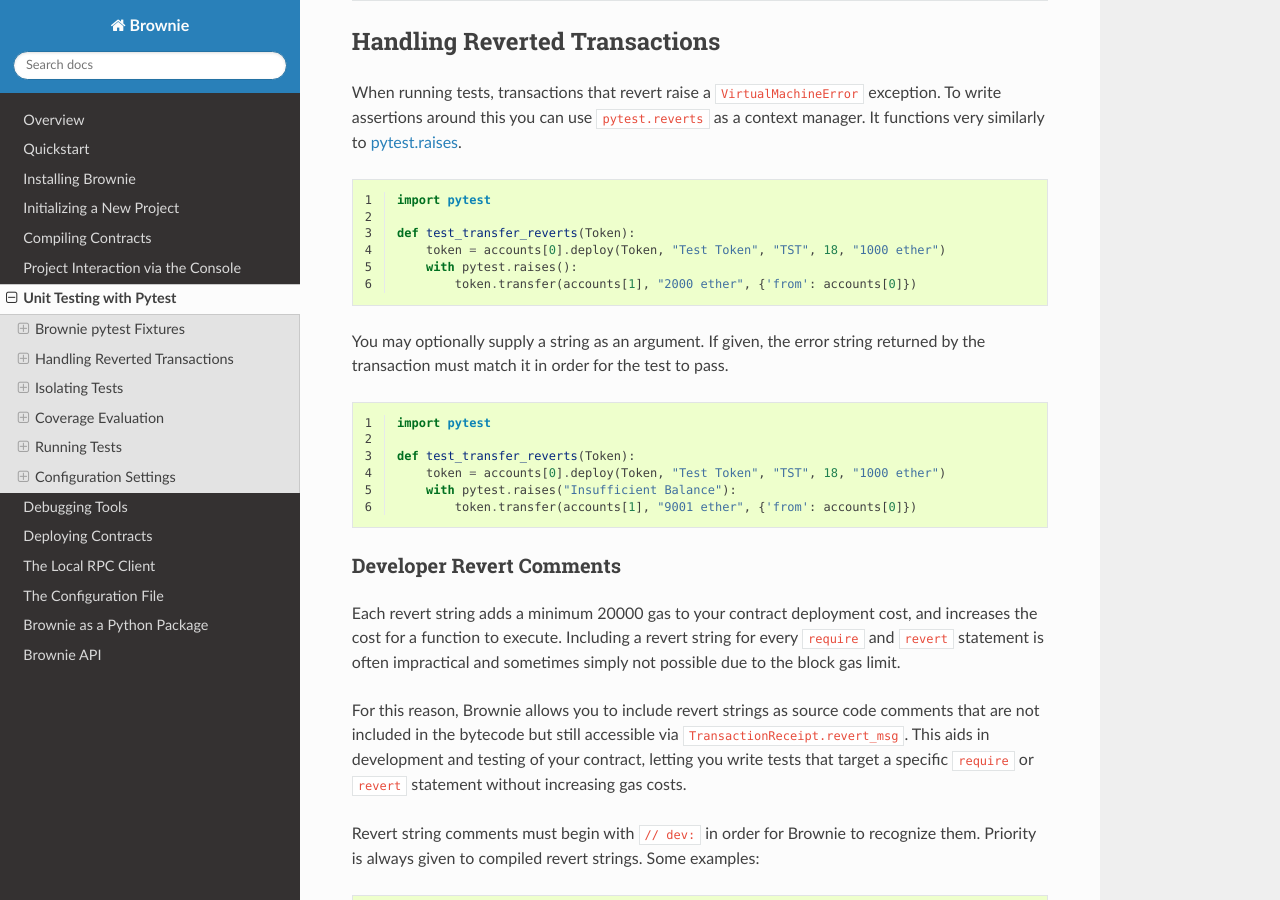
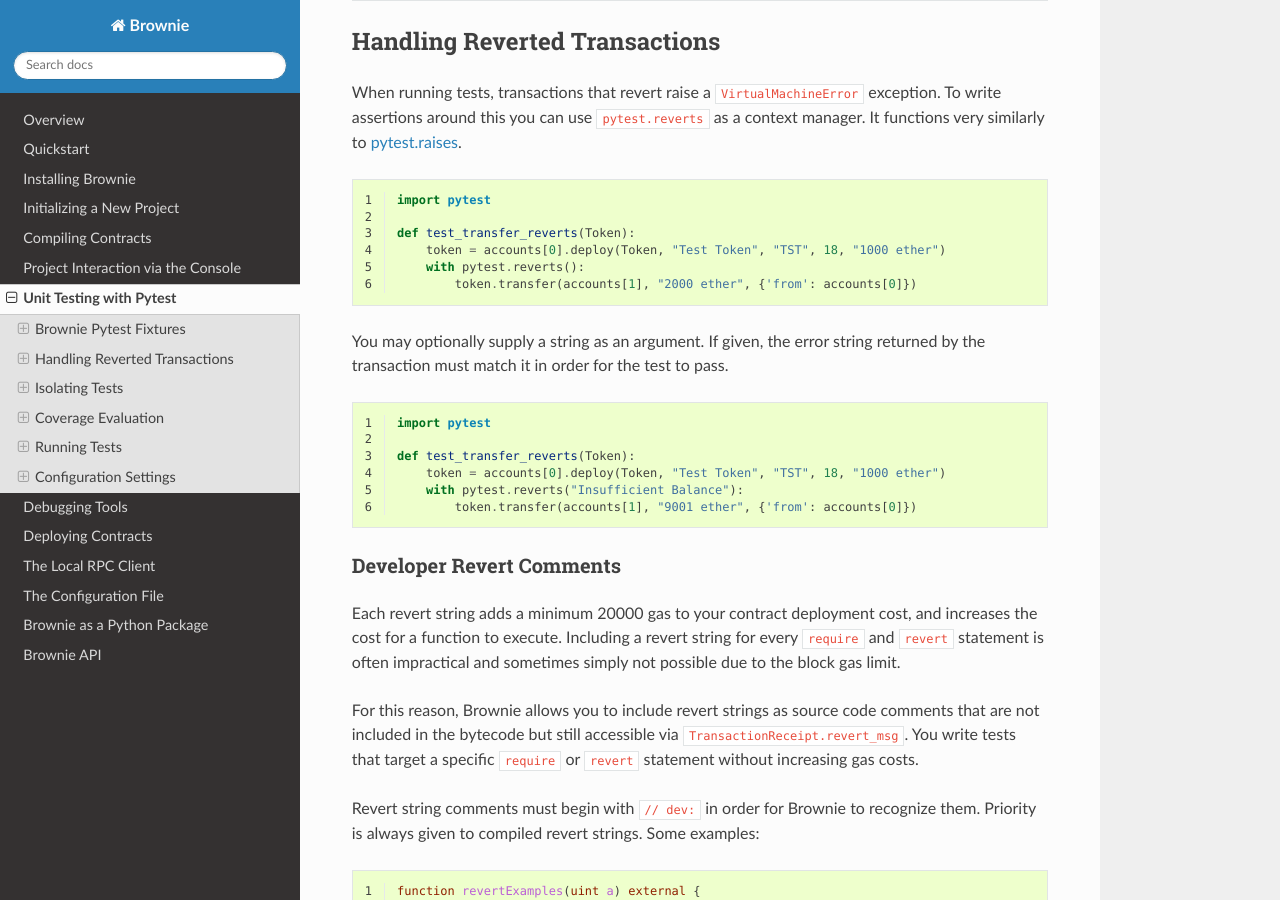
Before and after one commit to eth-brownie/brownie, a Sphinx documentation site: the page built from docs/tests.rst, in a window 1280 px wide and 900 px high, scrolled down 2237 px. Built offline with Sphinx 7.4.7 and the Read the Docs theme 2.0.0, drawn with Linux system fonts in a browser that asks for light colours; some of the changed text lies outside the part shown.

Commit message:
minor typos and rewording

```diff
--- a/docs/debug.rst
+++ b/docs/debug.rst
@@ -27,6 +27,7 @@
 A good coding practice is to use one expression per ``require`` so your revert strings can be more precise.  For example, if a transaction fails from the following require statement you cannot immediately tell whether it failed because of the balance or the allowance:
 
 .. code-block:: solidity
+    :linenos:
 
     function transferFrom(address _from, address _to, uint _amount) external returns (bool) {
         require (allowed[_from][msg.sender] >= _amount && balance[_from] >= _amount);
@@ -34,6 +35,7 @@
 By seperating the ``require`` expressions, unique revert strings are possible and determining the cause becomes trivial:
 
 .. code-block:: solidity
+    :linenos:
 
     function transferFrom(address _from, address _to, uint _amount) external returns (bool) {
         require (allowed[_from][msg.sender] >= _amount, "Insufficient allowance");
--- a/docs/interaction.rst
+++ b/docs/interaction.rst
@@ -290,7 +290,7 @@
 
 .. note::
 
-    If a transaction reverts, the events the fired are still visible.
+    Event data is still available when a transaction reverts.
 
 .. code-block:: python
 
--- a/docs/tests.rst
+++ b/docs/tests.rst
@@ -15,7 +15,7 @@
     $ pytest tests
 
 
-Brownie pytest Fixtures
+Brownie Pytest Fixtures
 =======================
 
 Brownie provides `pytest fixtures <https://docs.pytest.org/en/latest/fixture.html>`_ which allow you to interact with your project. To use a fixture, add an argument with the same name to the inputs of your test function.
@@ -134,7 +134,7 @@
 
     def test_transfer_reverts(Token):
         token = accounts[0].deploy(Token, "Test Token", "TST", 18, "1000 ether")
-        with pytest.raises():
+        with pytest.reverts():
             token.transfer(accounts[1], "2000 ether", {'from': accounts[0]})
 
 You may optionally supply a string as an argument. If given, the error string returned by the transaction must match it in order for the test to pass.
@@ -146,7 +146,7 @@
 
     def test_transfer_reverts(Token):
         token = accounts[0].deploy(Token, "Test Token", "TST", 18, "1000 ether")
-        with pytest.raises("Insufficient Balance"):
+        with pytest.reverts("Insufficient Balance"):
             token.transfer(accounts[1], "9001 ether", {'from': accounts[0]})
 
 .. _dev-revert:
@@ -156,7 +156,7 @@
 
 Each revert string adds a minimum 20000 gas to your contract deployment cost, and increases the cost for a function to execute. Including a revert string for every ``require`` and ``revert`` statement is often impractical and sometimes simply not possible due to the block gas limit.
 
-For this reason, Brownie allows you to include revert strings as source code comments that are not included in the bytecode but still accessible via ``TransactionReceipt.revert_msg``. This aids in development and testing of your contract, letting you write tests that target a specific ``require`` or ``revert`` statement without increasing gas costs.
+For this reason, Brownie allows you to include revert strings as source code comments that are not included in the bytecode but still accessible via ``TransactionReceipt.revert_msg``. You write tests that target a specific ``require`` or ``revert`` statement without increasing gas costs.
 
 Revert string comments must begin with ``// dev:`` in order for Brownie to recognize them. Priority is always given to compiled revert strings. Some examples:
 
```
